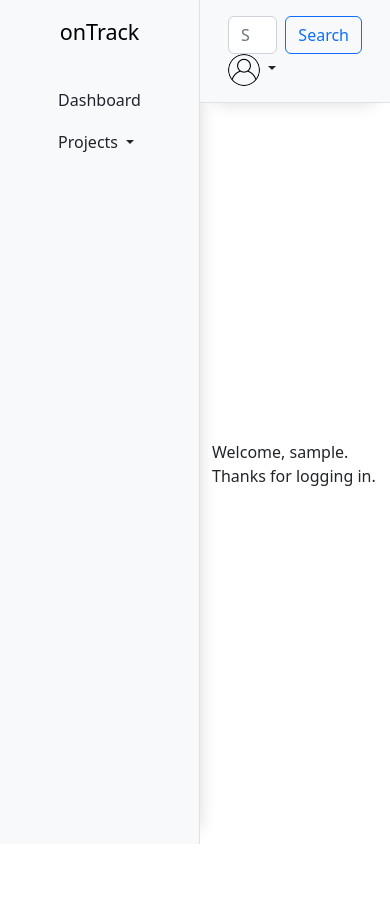
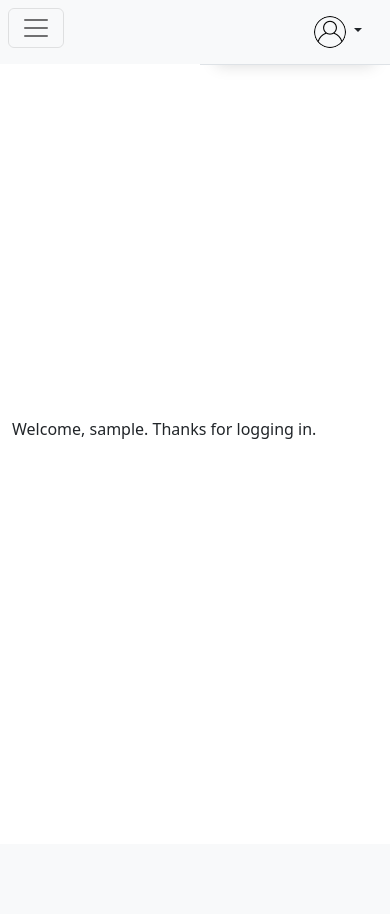
Before and after one commit to isaacwoodruff/ontrack, a Django app: page /profile/ in a window 390 px wide. After the commit the page ends 439 px from the top, so only its background shows below. Run offline with Django 4.2, Linux system fonts and the light colour scheme; the visitor is signed in with stand-in values (Sample User, id 1).

Commit message:
Added responsive styling to side nav

```diff
--- a/static/css/authenticated-user.css
+++ b/static/css/authenticated-user.css
@@ -5,4 +5,35 @@
 #side-nav {
     box-shadow: 1em 0 1rem -1rem rgb(0 0 0 / 15%);
     width: 200px;
+    position: fixed;
+    top: 0;
+    right: 0;
+    left: 0;
+    z-index: 1030;
 }
+
+.navbar .offcanvas, .offcanvas-lg, .offcanvas-md, .offcanvas-sm, .offcanvas-xl, .offcanvas-xxl {
+    --bs-offcanvas-width: 200px;
+}
+
+#profile-dropdown {
+    right: 0;
+    left: auto;
+    min-width: auto;
+}
+
+@media (min-width: 576px) {
+    #side-nav {
+        position: relative;
+    }
+
+    .navbar-expand-lg .offcanvas {
+        visibility: visible!important;
+        transform: none!important;
+        position: relative!important;
+    }
+
+    .navbar-expand-lg .navbar-toggler {
+        display: none;
+    }
+}
--- a/templates/base.html
+++ b/templates/base.html
@@ -29,12 +29,17 @@
 
         <header>
             {% if request.user.is_authenticated %}
-            <div class="navbar flex-column justify-content-start p-3 text-dark bg-light vh-100 border-end" id="side-nav">
-                <a href="/" class="text-center text-black text-decoration-none">
+            <nav class="navbar navbar-expand-lg bg-light pt-0" id="side-nav">
+                <button class="navbar-toggler m-2" type="button" data-bs-toggle="offcanvas" data-bs-target="#navbarOffcanvasLg" aria-controls="navbarOffcanvasLg">
+                  <span class="navbar-toggler-icon"></span>
+                </button>
+                <div class="offcanvas offcanvas-start" tabindex="-1" id="navbarOffcanvasLg" data-bs-scroll="true" aria-labelledby="navbarOffcanvasLgLabel">
+                    <div class="p-3 min-vh-100 border-end text-center">
+                        <a href="/" class="text-black text-decoration-none">
                             <span class="fs-4">onTrack</span>
                         </a>
                         <hr>
-                <ul class="navbar-nav">
+                        <ul class="navbar-nav flex-column">
                             <li class="mb-1">
                                 <a class="btn btn-toggle" href="#">Dashboard</a>
                             </li>
@@ -42,17 +47,19 @@
                                 <a class="btn btn-toggle dropdown-toggle" href="#" role="button" data-bs-toggle="dropdown" aria-expanded="false">
                                   Projects
                                 </a>
-                        <ul class="dropdown-menu border-0 bg-transparent">
-                            <li><a class="dropdown-item" href="#">New Project</a></li>
+                                <ul class="dropdown-menu border-0 bg-transparent text-center position-relative">
+                                    <li><a class="dropdown-item d-inline px-2" href="#">New Project</a></li>
                                 </ul>
                             </li>
                         </ul>
                     </div>
+                </div>
+            </nav>
             {% endif %}
             <div class="navbar fixed-top p-3 mb-3 border-bottom bg-light" id="top-nav">
-                <div class="container">
+                <div class="container justify-content-end justify-content-md-between">
                     {% if request.user.is_authenticated %}
-                        <form class="d-flex">
+                        <form class="d-flex d-none d-md-flex">
                             <input class="form-control me-2" type="search" placeholder="Search" aria-label="Search">
                             <button class="btn btn-outline-primary" type="submit">Search</button>
                         </form>
@@ -61,7 +68,7 @@
                             <a href="#" class="d-block link-dark text-decoration-none dropdown-toggle" data-bs-toggle="dropdown" aria-expanded="false">
                                 <img src="{% static 'img/user.png' %}" alt="mdo" width="32" height="32" class="rounded-circle">
                             </a>
-                            <ul class="dropdown-menu text-small">
+                            <ul class="dropdown-menu text-small" id="profile-dropdown">
                                 <li><a class="dropdown-item" href="#">Profile</a></li>
                                 <li><hr class="dropdown-divider"></li>
                                 <li><a class="dropdown-item" href="{% url 'logout' %}">Sign out</a></li>
```
Lines whose indentation alone changed are shown as unchanged.
